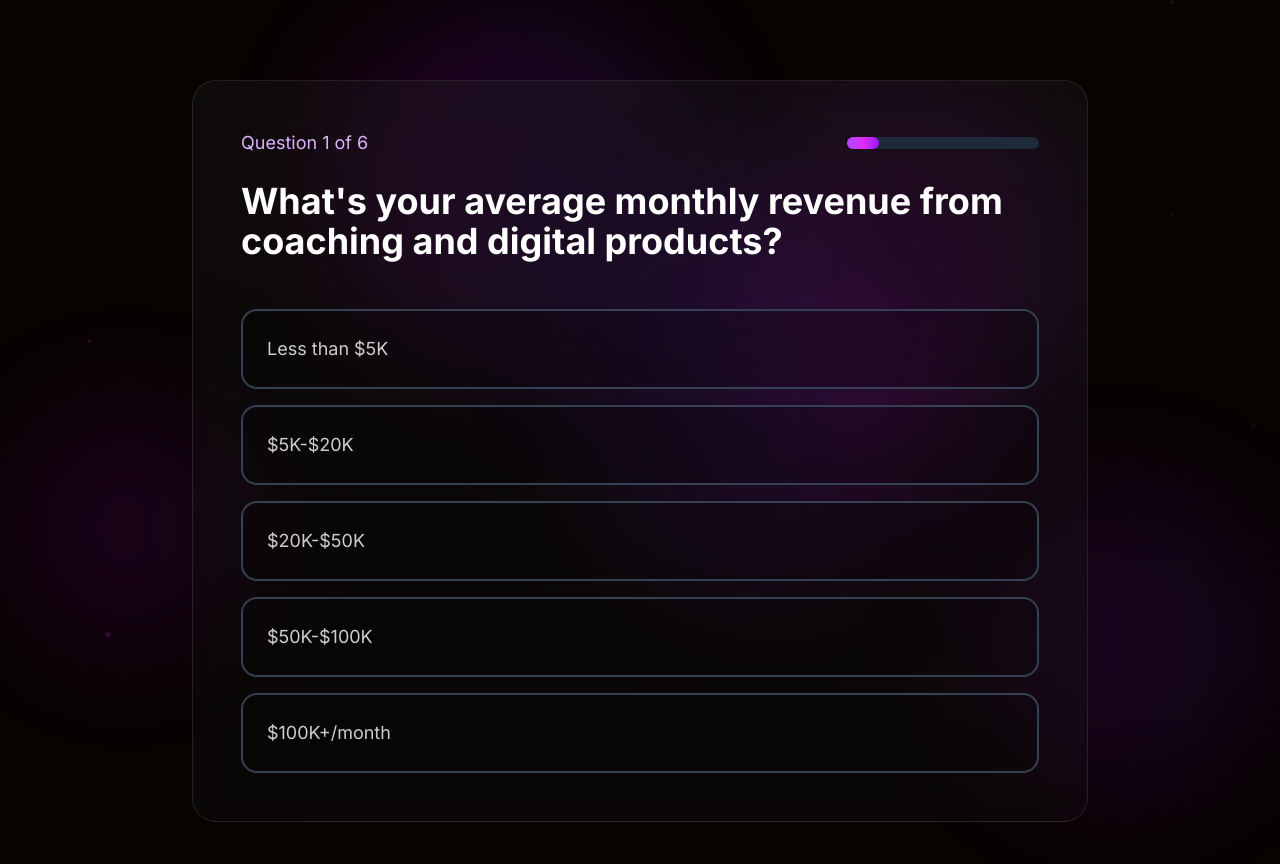
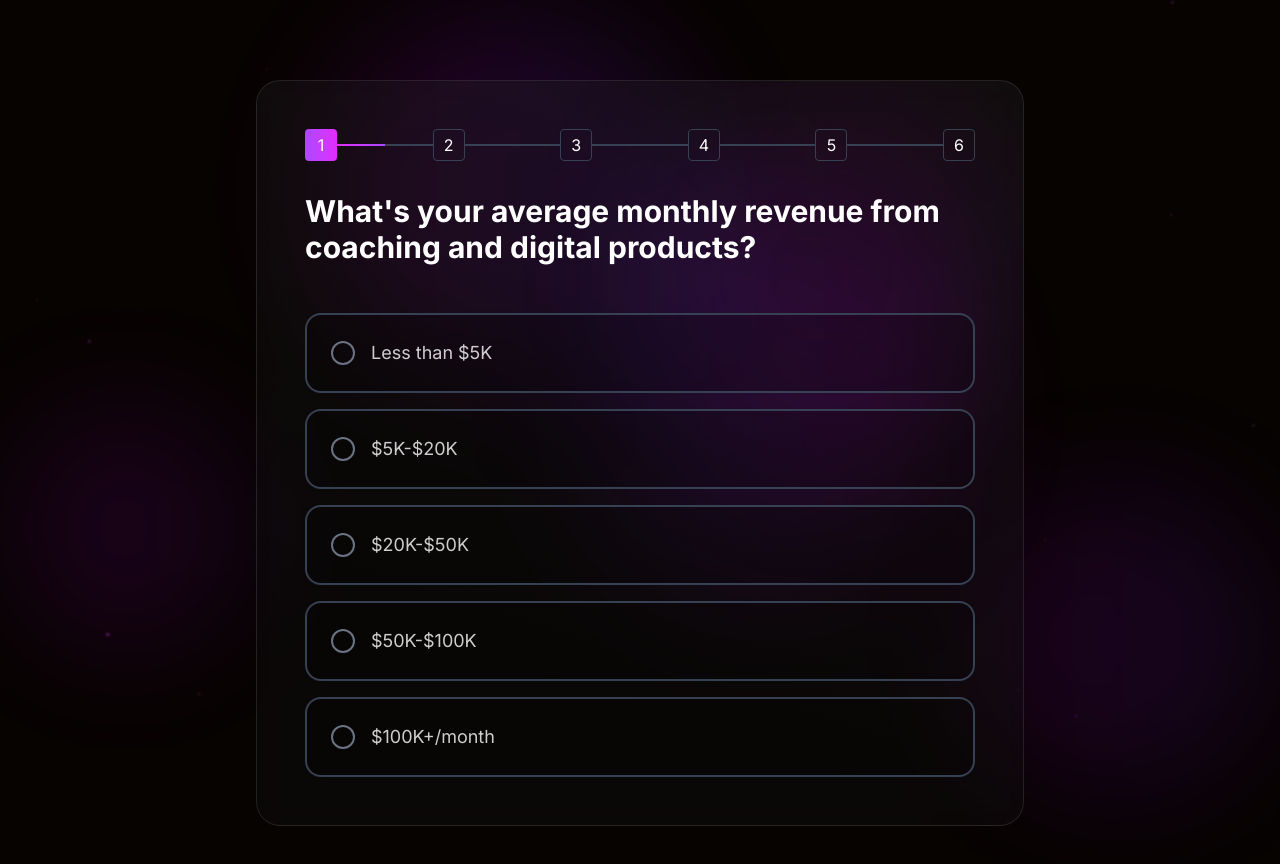
Before and after one commit to Next-Level-Coach-AI/nlc-ai-landing, a Next.js app: page /quiz in a window 1280 px wide. Shown: the top 864 px of the page. Built offline with nearby package versions, Linux system fonts and the light colour scheme.

Commit message:
Refactored landing page

```diff
--- a/src/app/lead-form/page.tsx
+++ b/src/app/lead-form/page.tsx
@@ -94,7 +94,7 @@ const LeadFormPage = () => {
                                 <button
                                     onClick={handleSubmit}
                                     disabled={!leadInfo.name || !leadInfo.email || !leadInfo.phone}
-                                    className="w-full bg-gradient-to-r from-purple-600 to-fuchsia-600 hover:from-purple-700 hover:to-fuchsia-700 disabled:opacity-50 disabled:cursor-not-allowed text-white font-bold py-6 px-8 rounded-xl text-xl transition-all duration-300 transform hover:scale-105 shadow-[0px_4px_20px_0px_rgba(168,85,247,0.4)] font-poppins"
+                                    className="w-full bg-gradient-to-t cursor-pointer from-fuchsia-200 via-fuchsia-600 to-purple-700 hover:from-fuchsia-300 hover:via-fuchsia-700 hover:to-purple-800 disabled:opacity-50 disabled:cursor-not-allowed text-white font-bold py-3 px-8 rounded-lg text-xl transition-all duration-300 transform hover:scale-105 shadow-[0px_4px_20px_0px_rgba(168,85,247,0.4)] font-poppins"
                                 >
                                     See My Results & Qualification Status
                                 </button>
--- a/src/app/quiz/page.tsx
+++ b/src/app/quiz/page.tsx
@@ -3,7 +3,7 @@
 import React, { useState } from 'react';
 import { useRouter } from 'next/navigation';
 import { ChevronRight, CheckCircle } from 'lucide-react';
-import { PageBackground } from '../../lib/components';
+import { PageBackground } from '@/lib/components';
 import { type Answers, type QuestionOption } from '@/lib/types';
 import { questions } from "@/lib/data";
 
@@ -60,24 +60,56 @@ const QuizPage = () => {
   return (
       <PageBackground>
         <div className="container mx-auto px-6 py-20">
-          <div className="max-w-4xl mx-auto">
+          <div className="max-w-3xl mx-auto">
             <div className="glass-card rounded-3xl p-8 md:p-12 border border-purple-500/20 relative overflow-hidden">
               {/* Background glow effects */}
               <div className="absolute top-0 right-0 w-96 h-96 bg-gradient-to-l from-purple-600/10 via-fuchsia-600/10 to-violet-600/10 rounded-full blur-3xl"></div>
 
               <div className="relative z-10">
                 <div className="mb-12">
-                  <div className="flex justify-between items-center mb-6">
-                    <span className="text-purple-300 font-poppins text-lg">Question {currentQuestion + 1} of {questions.length}</span>
-                    <div className="w-48 bg-gray-800 rounded-full h-3">
+                  <div className="flex items-center justify-center mb-8">
+                    {questions.map((_, index) => {
+                      const step = index + 1;
+                      const isCompleted = index < currentQuestion;
+                      const isActive = index === currentQuestion;
+                      const isPrevActive = index - 1 === currentQuestion;
+                      return (
+                        <React.Fragment key={step}>
+                          {index > 0 && (
+                            <>
                               <div
-                          className="bg-gradient-to-r from-purple-500 via-fuchsia-500 to-purple-600 h-3 rounded-full transition-all duration-500"
-                          style={{ width: `${((currentQuestion + 1) / questions.length) * 100}%` }}
-                      ></div>
+                                  key={`line-${step}`}
+                                  className={`flex-1 h-0.5 ${
+                                      isCompleted || isActive || isPrevActive
+                                          ? 'bg-gradient-to-l from-purple-500 to-fuchsia-500'
+                                          : 'bg-gray-700'
+                                  }`}
+                              />
+                              <div
+                                  key={`line-${step}-x`}
+                                  className={`flex-1 h-0.5 ${
+                                      isCompleted || isActive
+                                          ? 'bg-gradient-to-l from-purple-500 to-fuchsia-500'
+                                          : 'bg-gray-700'
+                                  }`}
+                              />
+                            </>
+                          )}
+                          <div
+                            className={`w-8 h-8 flex items-center justify-center rounded ${
+                              isCompleted || isActive
+                                ? 'bg-gradient-to-r from-purple-500 to-fuchsia-500 text-white'
+                                : 'border border-gray-700 text-white'
+                            }`}
+                          >
+                            {step}
                           </div>
+                        </React.Fragment>
+                      );
+                    })}
                   </div>
 
-                  <h2 className="text-3xl md:text-4xl font-bold mb-4 font-poppins text-white">{currentQ?.text}</h2>
+                  <h2 className="text-3xl md:text-3xl font-bold mb-4 font-poppins text-white">{currentQ?.text}</h2>
                   {currentQ?.subtitle && (
                       <p className="text-white/70 text-lg font-poppins">{currentQ?.subtitle}</p>
                   )}
@@ -96,18 +128,24 @@ const QuizPage = () => {
                         <button
                             key={index}
                             onClick={() => handleAnswer(currentQ?.id, option, currentQ?.multiSelect)}
-                            className={`w-full p-6 rounded-2xl border-2 transition-all duration-300 text-left font-poppins ${
+                            className={`w-full p-6 cursor-pointer rounded-2xl border-2 transition-all duration-300 text-left font-poppins ${
                                 isSelected
                                     ? 'border-purple-400 bg-gradient-to-r from-purple-500/20 to-fuchsia-500/20 text-white'
                                     : 'border-gray-700 bg-black/20 hover:border-purple-400/50 hover:bg-gradient-to-r hover:from-purple-500/10 hover:to-fuchsia-500/10 text-white/80'
                             }`}
                         >
                           <div className="flex items-center">
-                            {currentQ?.multiSelect && (
+                            {currentQ?.multiSelect ? (
                               <div className={`w-6 h-6 rounded border-2 mr-4 flex items-center justify-center ${
                                 isSelected ? 'bg-purple-600 border-purple-400' : 'border-gray-500'
                               }`}>
                                 {isSelected && <CheckCircle className="w-4 h-4 text-white" />}
+                              </div>
+                            ) : (
+                              <div className={`w-6 h-6 rounded-full border-2 mr-4 flex items-center justify-center ${
+                                isSelected ? 'border-purple-400' : 'border-gray-500'
+                              }`}>
+                                {isSelected && <div className="w-3 h-3 bg-purple-500 rounded-full" />}
                               </div>
                             )}
                             <span className="text-lg">{option.text}</span>
@@ -122,9 +160,9 @@ const QuizPage = () => {
                       <button
                           onClick={handleNextMultiSelect}
                           disabled={!answers[currentQ?.id] || answers[currentQ?.id].length === 0}
-                          className="bg-gradient-to-r from-purple-600 to-fuchsia-600 hover:from-purple-700 hover:to-fuchsia-700 disabled:opacity-50 disabled:cursor-not-allowed text-white font-bold py-4 px-8 rounded-xl transition-all duration-300 font-poppins text-lg"
+                          className="bg-gradient-to-t from-fuchsia-200 via-fuchsia-600 to-purple-700 hover:from-fuchsia-300 hover:via-fuchsia-700 hover:to-purple-800 cursor-pointer disabled:opacity-50 disabled:cursor-not-allowed text-white font-bold py-2 px-8 rounded-lg transition-all duration-300 font-poppins text-lg"
                       >
-                        Next Question <ChevronRight className="inline ml-2 w-5 h-5" />
+                        Next Step <ChevronRight className="inline ml-2 w-5 h-5" />
                       </button>
                     </div>
                 )}
--- a/src/app/results/page.tsx
+++ b/src/app/results/page.tsx
@@ -73,7 +73,7 @@ const ResultsPage = () => {
                                         </p>
                                     </div>
 
-                                    <button className="bg-gradient-to-r from-green-600 to-blue-600 hover:from-green-700 hover:to-blue-700 text-white font-bold py-6 px-12 rounded-xl text-xl transition-all duration-300 transform hover:scale-105 font-poppins">
+                                    <button className="bg-gradient-to-r from-green-600 to-blue-600 hover:from-green-700 hover:to-blue-700 text-white font-bold py-3 px-12 rounded-lg text-xl transition-all duration-300 transform hover:scale-105 font-poppins">
                                         Join the Vault Now
                                     </button>
                                 </div>
@@ -96,7 +96,7 @@ const ResultsPage = () => {
                                     <div className="mt-12">
                                         <button
                                             onClick={() => router.push('/')}
-                                            className="bg-gradient-to-r from-purple-600 to-fuchsia-600 hover:from-purple-700 hover:to-fuchsia-700 text-white font-bold py-4 px-8 rounded-xl text-lg transition-all duration-300 font-poppins"
+                                            className="bg-gradient-to-t cursor-pointer from-fuchsia-200 via-fuchsia-600 to-purple-700 hover:from-fuchsia-300 hover:via-fuchsia-700 hover:to-purple-800 text-white font-bold py-2 px-8 rounded-lg text-lg transition-all duration-300 font-poppins"
                                         >
                                             Return to Home
                                         </button>
--- a/src/lib/components/exclusive-access.section.tsx
+++ b/src/lib/components/exclusive-access.section.tsx
@@ -1,8 +1,6 @@
-import React from 'react';
-
-export const ExclusiveAccessSection: React.FC = () => {
+export const ExclusiveAccessSection = () => {
     return (
-        <div className="container mx-auto px-6 py-20">
+        <div className="container mx-auto px-6 py-10">
             <div className="text-center max-w-5xl mx-auto">
                 {/* Main Headline */}
                 <h2 className="text-4xl md:text-5xl font-bold mb-4 font-poppins leading-tight">
--- a/src/lib/components/hero.section.tsx
+++ b/src/lib/components/hero.section.tsx
@@ -1,11 +1,11 @@
-import React from 'react';
+import { FC } from 'react';
 import Image from "next/image";
 
 interface HeroSectionProps {
     onStartQuiz: () => void;
 }
 
-export const HeroSection: React.FC<HeroSectionProps> = ({ onStartQuiz }) => {
+export const HeroSection: FC<HeroSectionProps> = ({ onStartQuiz }) => {
     return (
         <>
             <style jsx>
@@ -39,7 +39,7 @@ export const HeroSection: React.FC<HeroSectionProps> = ({ onStartQuiz }) => {
                     </div>
                 </div>
 
-                <div className="container mx-auto px-6 pt-24 pb-16">
+                <div className="container mx-auto px-6 pt-24">
                     <div className="text-center max-w-6xl mx-auto">
                         {/* Main Headline */}
                         <h1 className="text-4xl md:text-6xl lg:text-7xl font-bold font-poppins mb-6 leading-tight">
--- a/src/lib/components/urgency.section.tsx
+++ b/src/lib/components/urgency.section.tsx
@@ -1,8 +1,6 @@
-import React from 'react';
-
-export const UrgencySection: React.FC = () => {
+export const UrgencySection = () => {
     return (
-        <div>
+        <div className={"py-10"}>
             <div className="w-full flex items-center justify-center">
                 <div className="w-1/2">
                     {/* Urgency Headline */}
```
Also changed, not shown: src/lib/components/quiz-cta.section.tsx (+4 -5 lines). Lines whose indentation alone changed are shown as unchanged.
